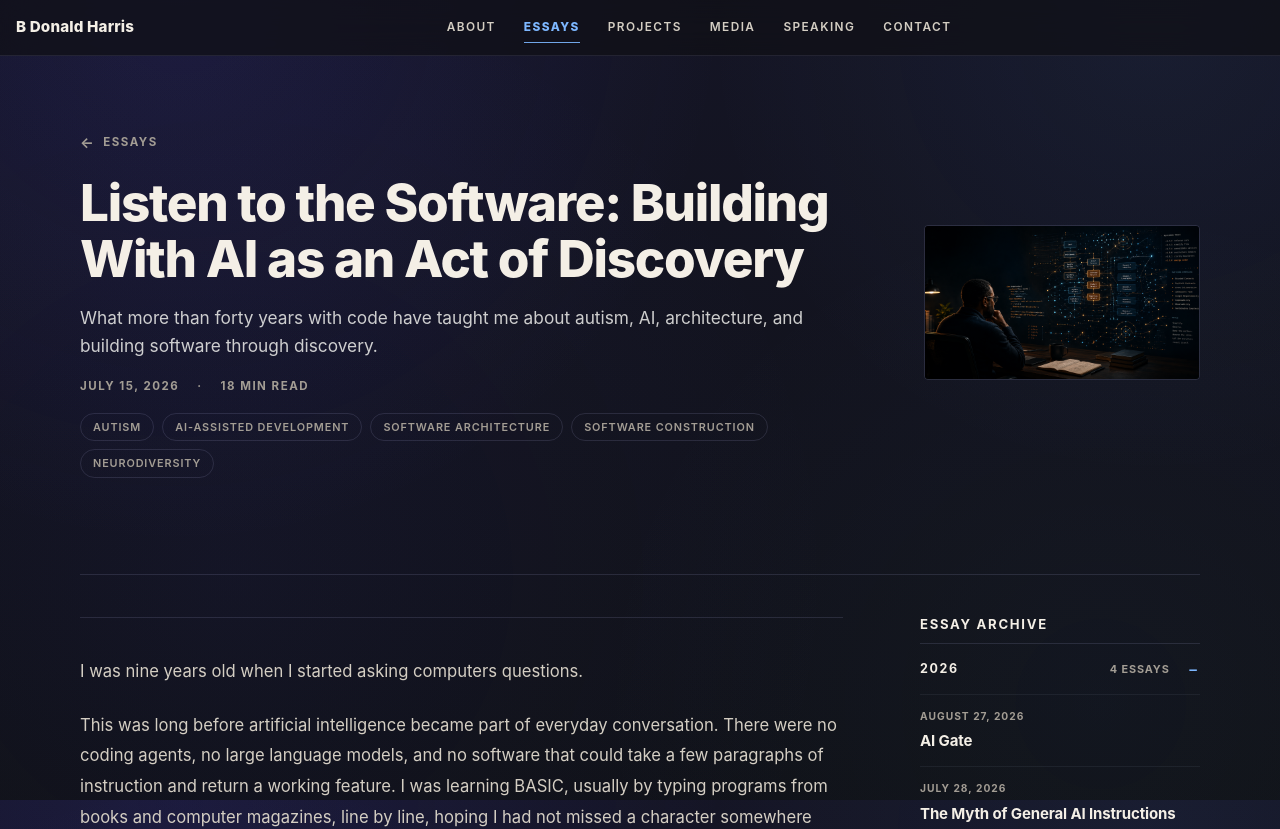
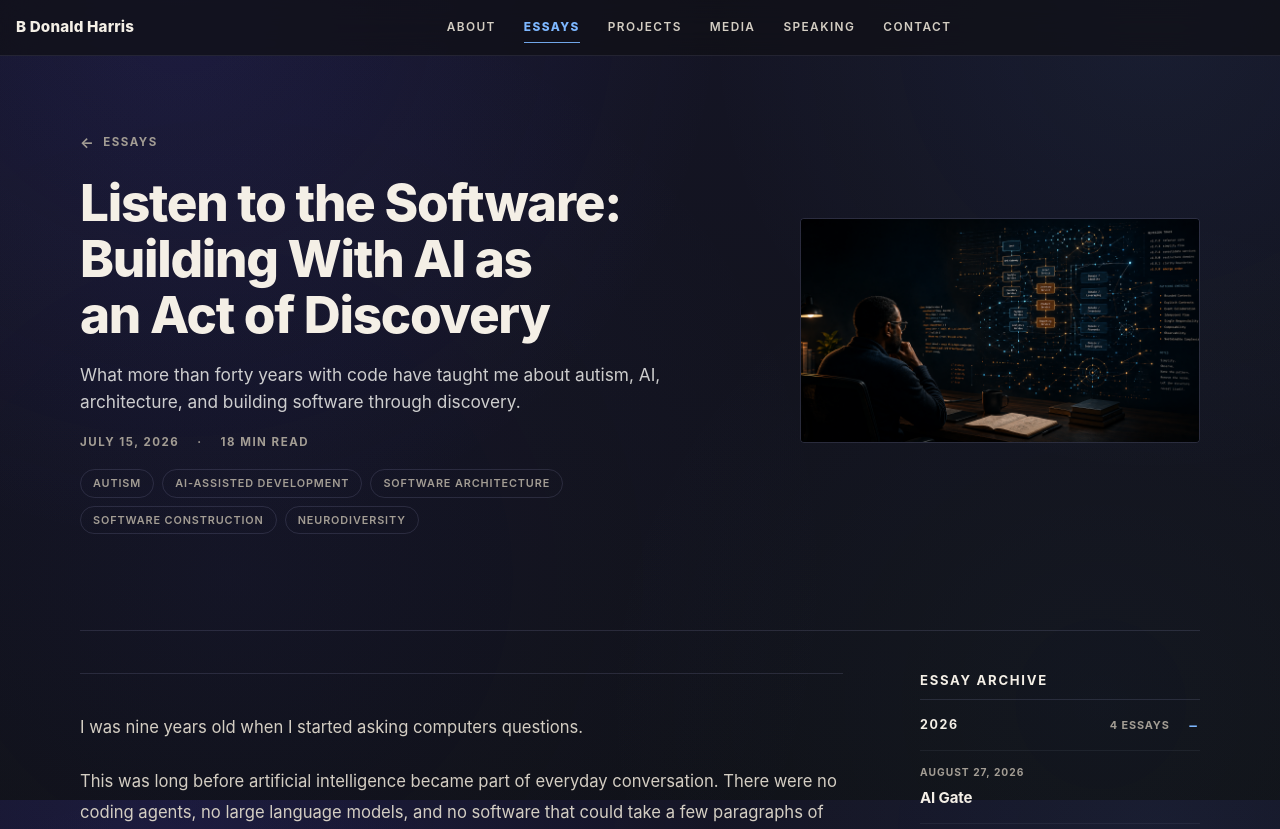
Before and after one commit to bdonaldharris/bdonaldharris.com, a Next.js app: page /essays/listen-to-the-software-building-with-ai-as-an-act-of-discovery in a window 1280 px wide. Shown: the top 829 px of the page. Built offline with nearby package versions, Linux system fonts and the light colour scheme.

Commit message:
Increase essay featured image size

```diff
--- a/app/essays/[slug]/article.module.css
+++ b/app/essays/[slug]/article.module.css
@@ -7,8 +7,8 @@
 
 .headerLayout {
   display: grid;
-  grid-template-columns: minmax(0, 76ch) minmax(220px, 1fr);
-  gap: clamp(40px, 6vw, 80px);
+  grid-template-columns: minmax(0, 1fr) minmax(360px, 400px);
+  gap: clamp(40px, 5vw, 72px);
   align-items: center;
   margin-bottom: clamp(34px, 4.5vw, 56px);
 }
```
